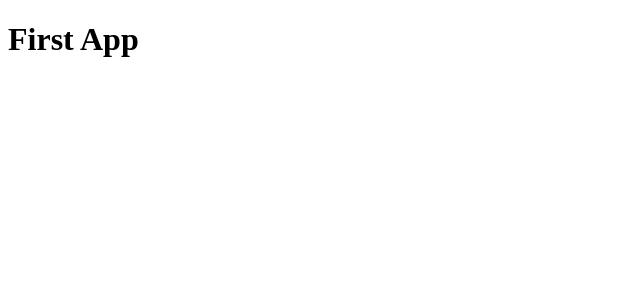
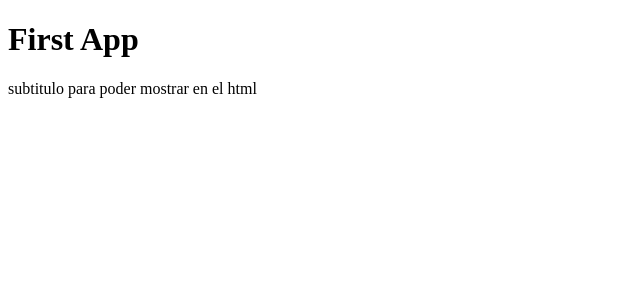
Before and after one commit to Jafmatute/React-JS, a React (Vite) app in the folder 03-counter-app-vite/: page / in a window 1280 px wide. Shown: the top 300 px of the page, without its empty margins (0-640 px from the left). Built offline with nearby package versions, Linux system fonts and the light colour scheme.

Commit message:
retornar elementos en el componente - Fragment

```diff
--- a/03-counter-app-vite/src/FirstApp.jsx
+++ b/03-counter-app-vite/src/FirstApp.jsx
@@ -2,9 +2,10 @@
 const FirstApp = () => {
 
     return (
-        <h1>
-            First App
-        </h1>
+        <>
+            <h1>First App</h1>
+            <p>subtitulo para poder mostrar en el html</p>
+        </>
     )
 }
 
```
